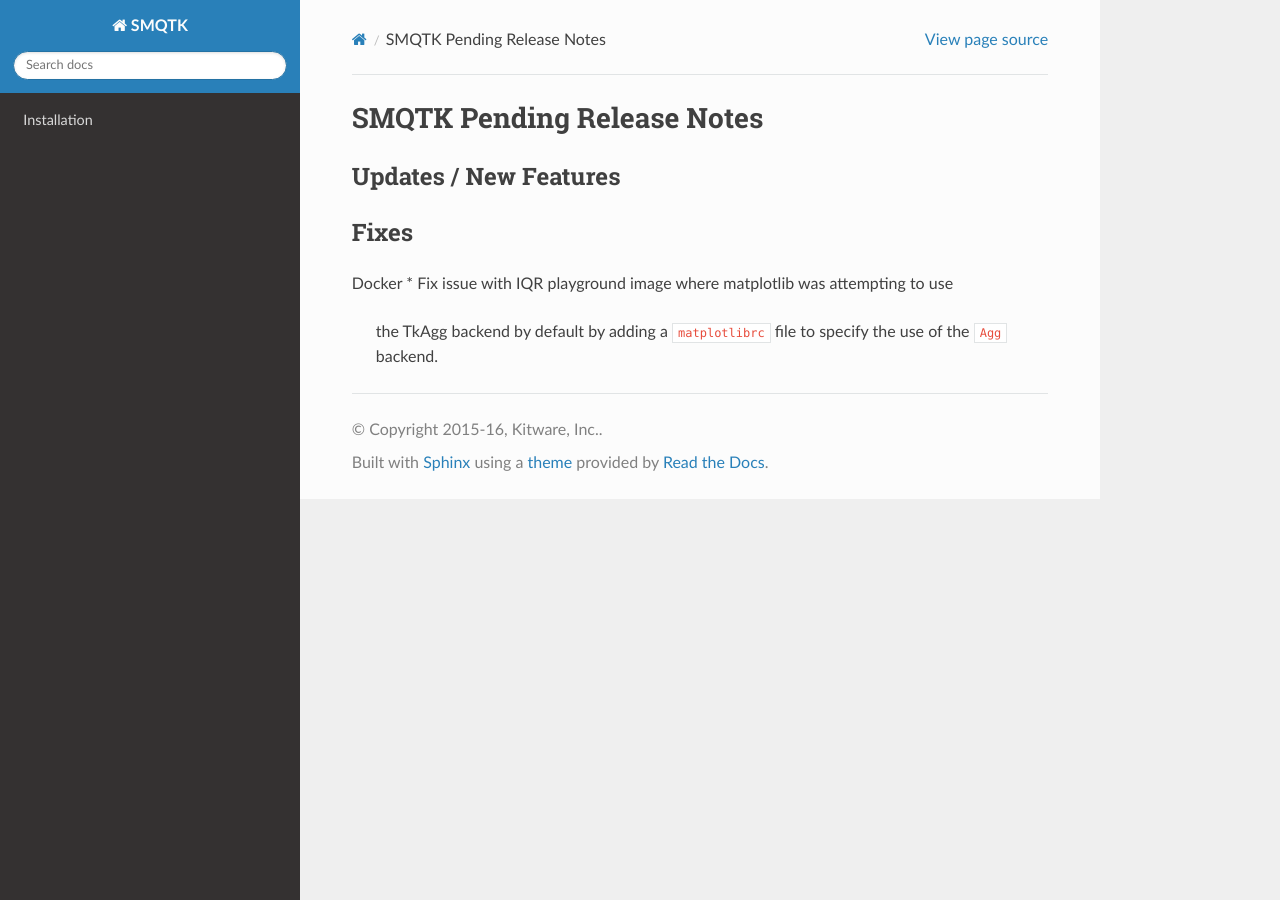
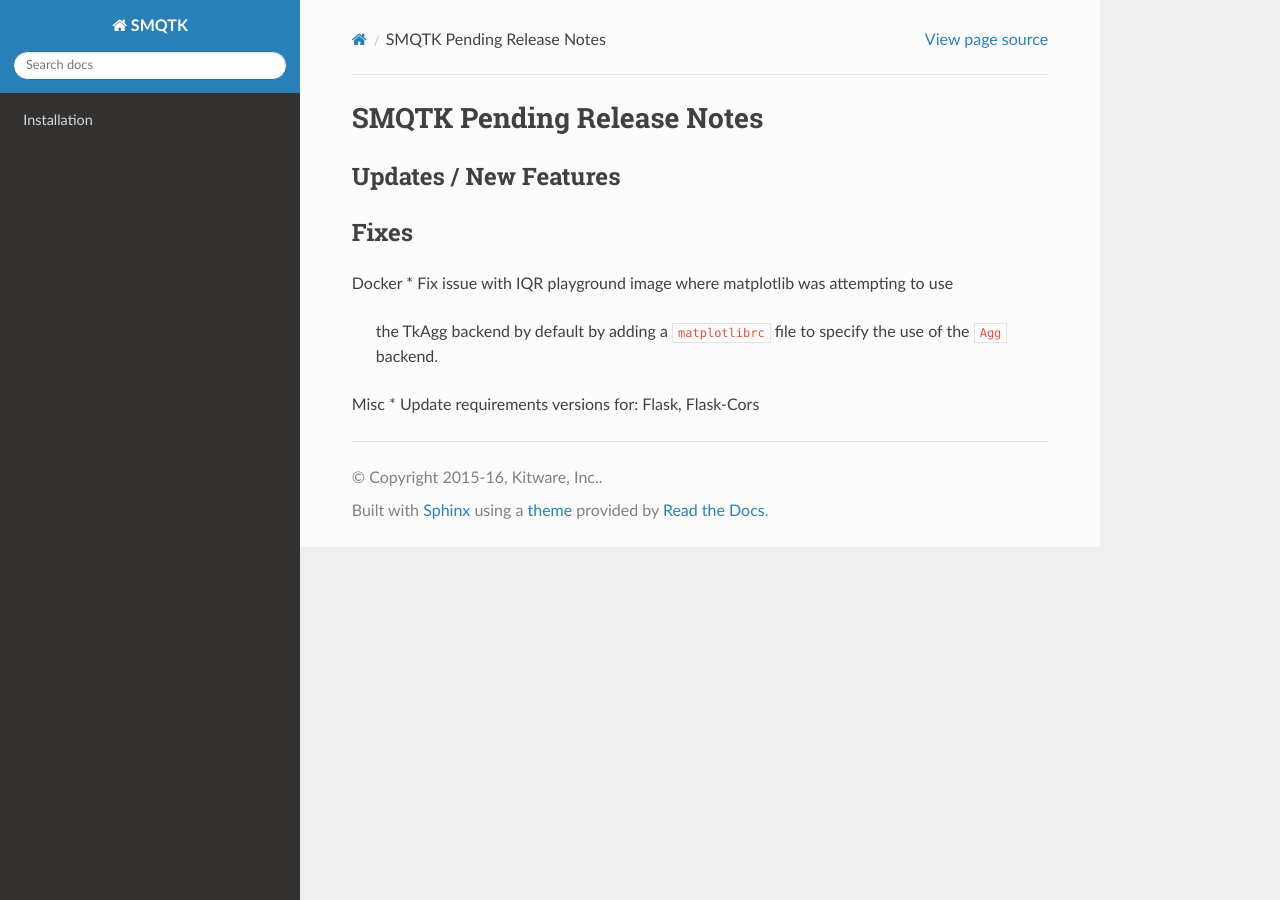
Before and after one commit to Kitware/SMQTK-Detection, a Sphinx documentation site: the page built from docs/release_notes/pending_release.rst, in a window 1280 px wide. Built offline with Sphinx 7.4.7 and the Read the Docs theme 2.0.0, drawn with Linux system fonts in a browser that asks for light colours; pages that are not in the unit, such as notebooks, are missing from menus; the version number could not be read and is left out.

Commit message:
Update flask requirement version to latest tested.

```diff
--- a/docs/release_notes/pending_release.rst
+++ b/docs/release_notes/pending_release.rst
@@ -12,3 +12,6 @@
 * Fix issue with IQR playground image where matplotlib was attempting to use
   the TkAgg backend by default by adding a ``matplotlibrc`` file to specify the
   use of the ``Agg`` backend.
+
+Misc
+* Update requirements versions for: Flask, Flask-Cors
--- a/requirements.txt
+++ b/requirements.txt
@@ -2,10 +2,10 @@
 --index-url https://pypi.python.org/simple/
 
 # Core deps
-Flask==0.12.3
+Flask==1.1.1
 Flask-BasicAuth==0.2.0
 Flask-login==0.4.1
-Flask-Cors==3.0.6
+Flask-Cors==3.0.7
 imageio==2.3.0
 jinja2==2.10.1
 matplotlib==2.2.3
```
